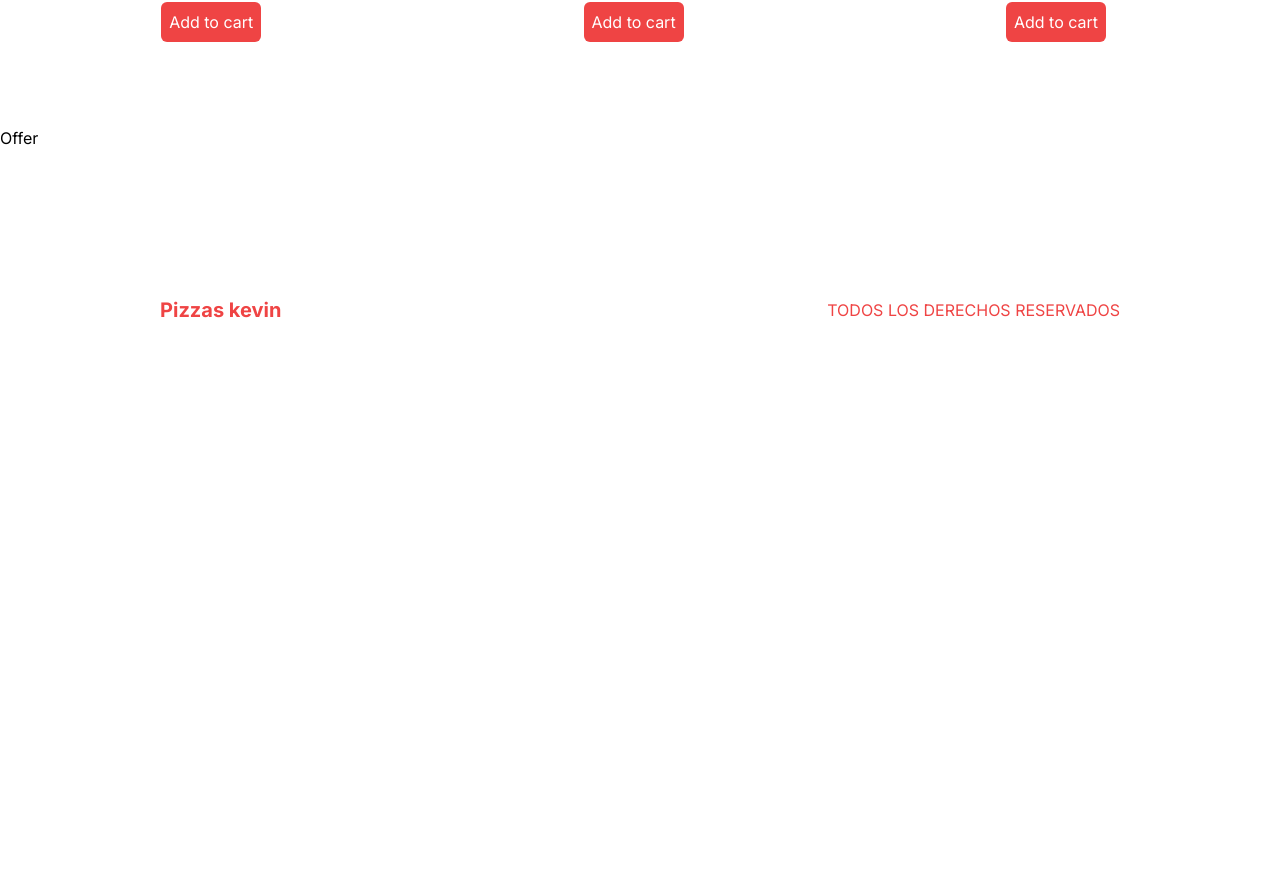
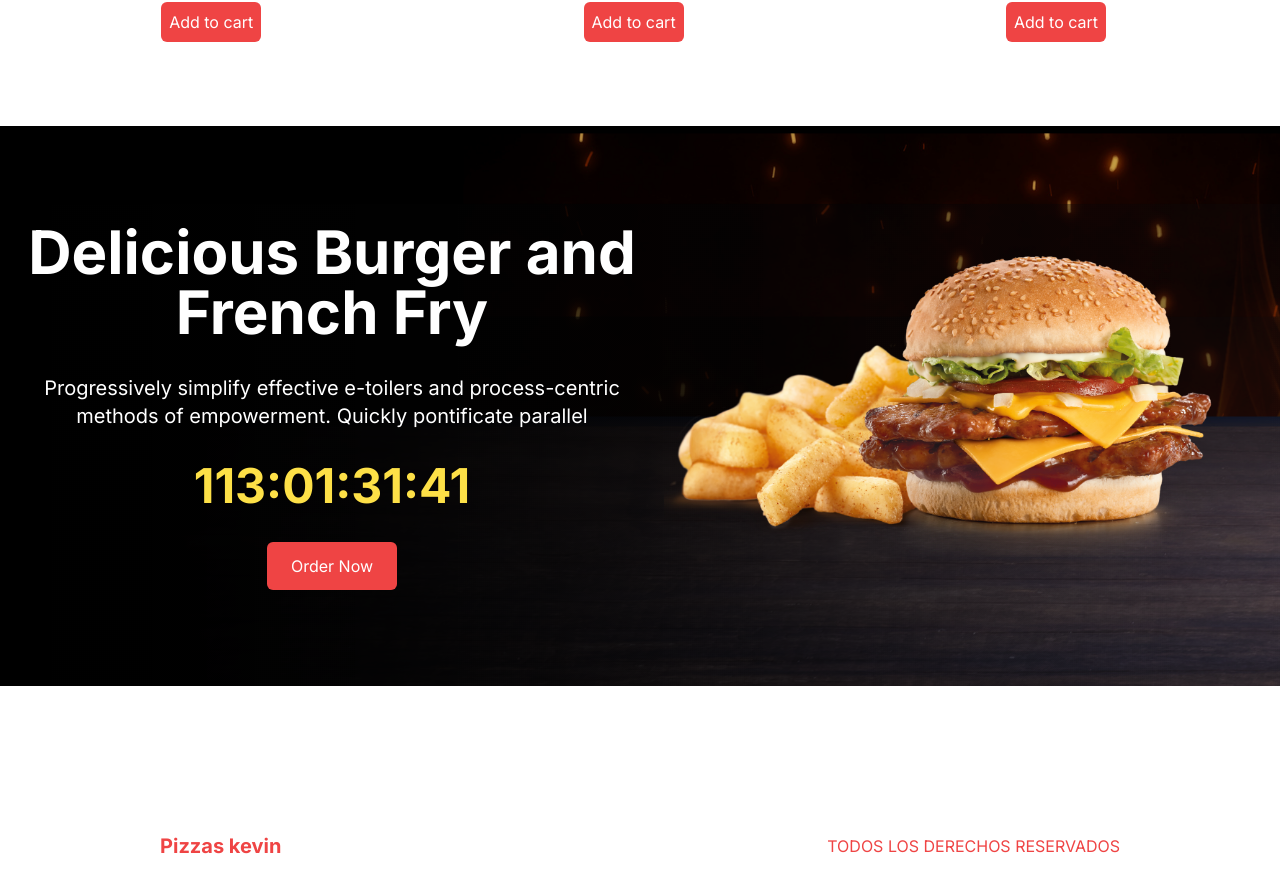
Before and after one commit to kvto/app-delivery, a Next.js app: page / in a window 1280 px wide. Shown: the part 1394-2286 px from the top of the page. Before the commit the page ends 1864 px from the top, so only its background shows below. Built offline with nearby package versions, Linux system fonts and the light colour scheme.

Commit message:
Category

```diff
--- a/package.json
+++ b/package.json
@@ -18,6 +18,7 @@
     "next": "13.4.13",
     "postcss": "8.4.27",
     "react": "18.2.0",
+    "react-countdown": "^2.3.5",
     "react-dom": "18.2.0",
     "tailwindcss": "3.3.3",
     "typescript": "5.1.6"
--- /dev/null
+++ b/src/app/components/CountDown.tsx
@@ -0,0 +1,14 @@
+"use client"
+
+import React from 'react'
+import Countdown from 'react-countdown'
+
+const endingDate = new Date("2023-12-01")
+
+function CountDown() {
+  return (
+    <Countdown className="font-bold text-5xl text-yellow-300" date={endingDate} />
+  )
+}
+
+export default CountDown
--- a/src/app/components/Offer.tsx
+++ b/src/app/components/Offer.tsx
@@ -1,8 +1,26 @@
+import Image from 'next/image'
 import React from 'react'
+import CountDown from './CountDown'
 
 function Offer() {
   return (
-    <div>Offer</div>
+    <div className='bg-black h-screen flex flex-col md:flex-row md:justify-between md:bg-[url("/offerBg.png")]
+    md:h-[70vh]'>
+      {/* text container */}
+      <div className='flex-1 flex flex-col justify-center items-center text-center gap-8 p-6'>
+        <h1 className='text-white text-5xl font-bold xl:text-6xl'>Delicious Burger and French Fry</h1>
+        <p className='text-white xl:text-xl'>
+          Progressively simplify effective e-toilers and process-centric methods
+          of empowerment. Quickly pontificate parallel
+        </p>
+        <CountDown />
+        <button className='bg-red-500 text-white rounded-md py-3 px-6'>Order Now</button>
+      </div>
+      {/* image container*/}
+      <div className='flex-1 w-full relative md:h-full'>
+        <Image src="/offerProduct.png" alt="" fill className="object-contain"/>
+      </div>
+    </div>
   )
 }
 
```
Also changed, not shown: 1 other file (tests, documents, lock files or other folders).
